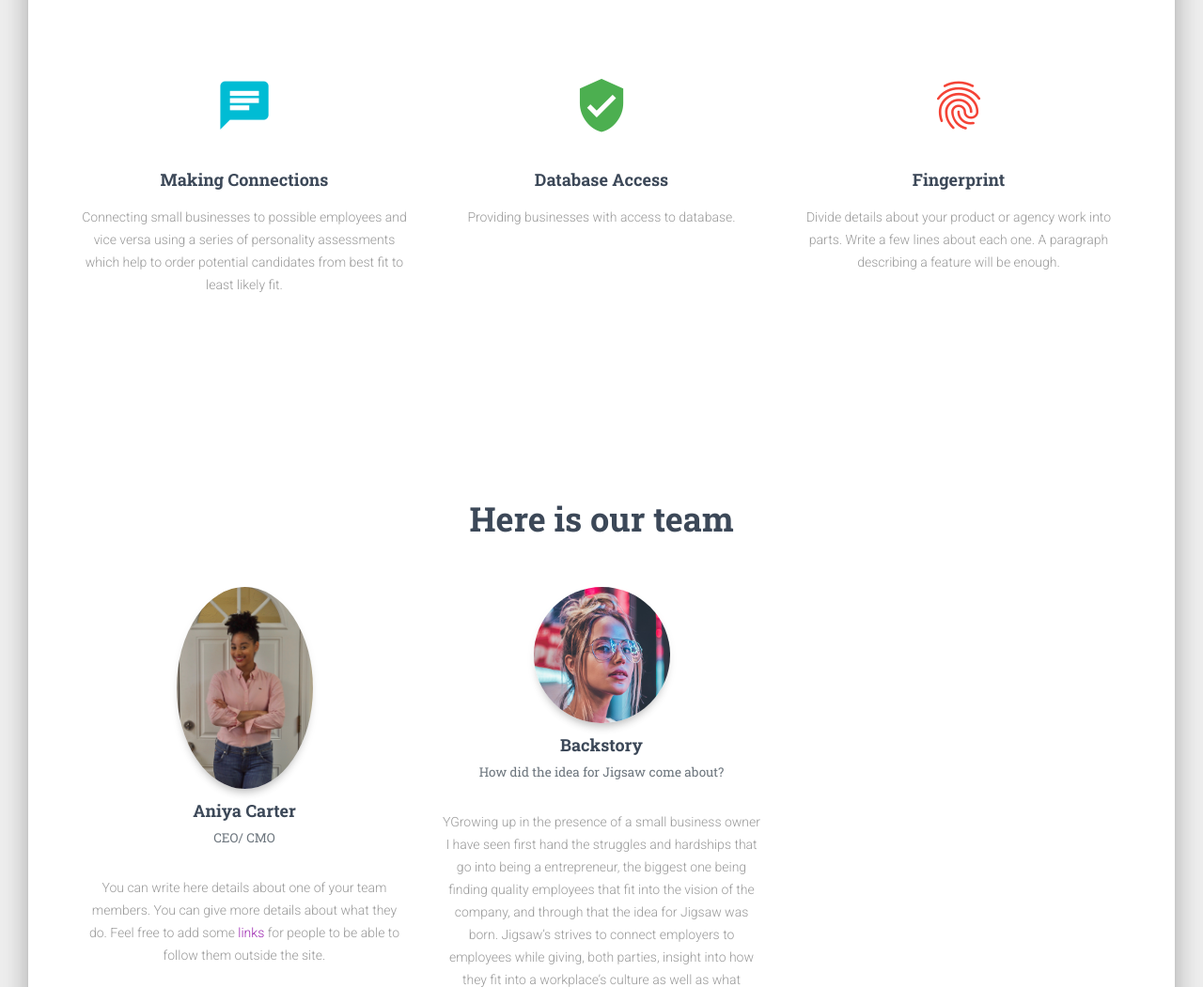
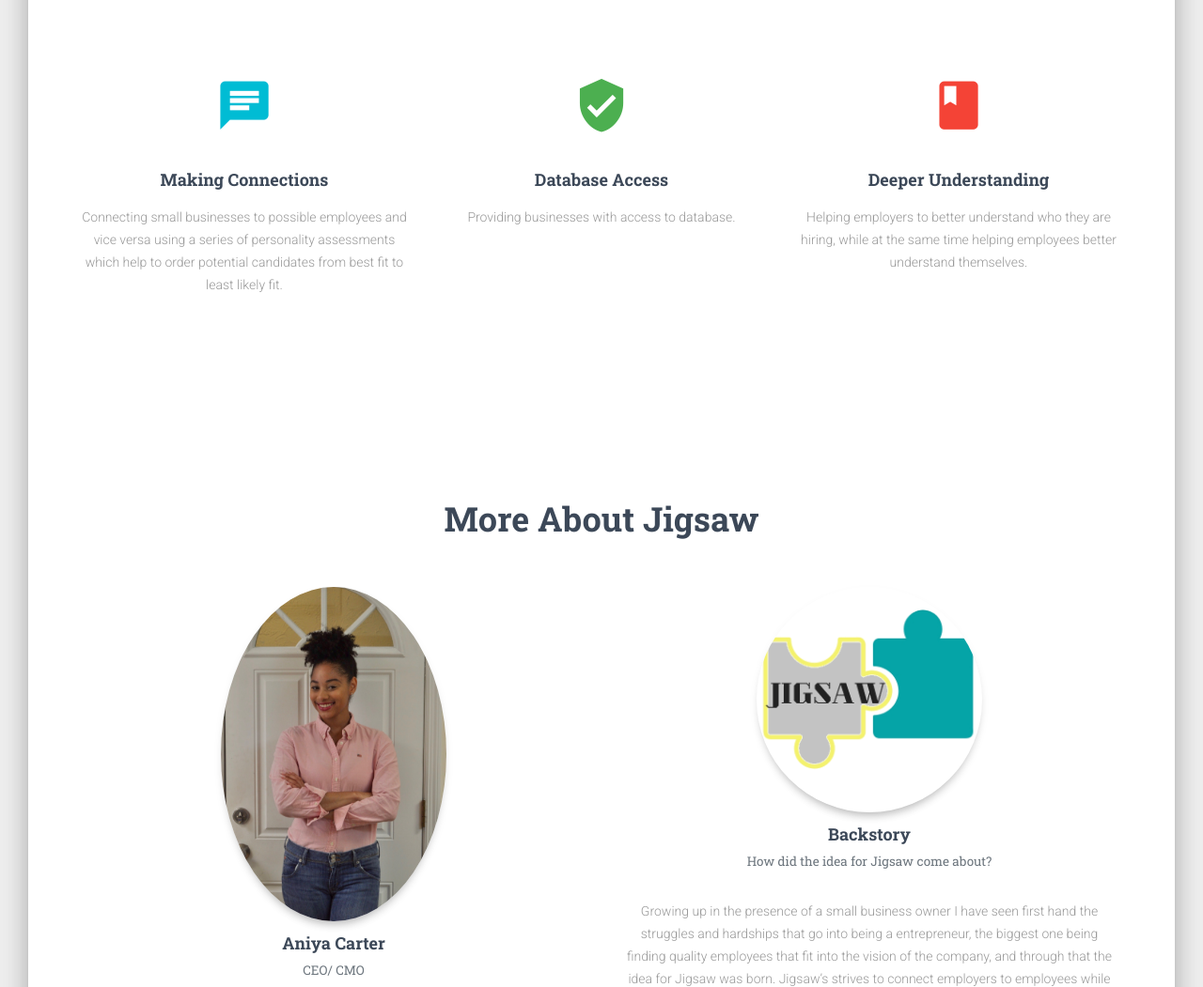
Before and after one commit to AniyaCarter/Jigsaw, a website: page examples/landing-page.html in a window 1280 px wide. Shown: the part 1018-2069 px from the top of the page at 94% size. Drawn offline with Linux system fonts and the light colour scheme; some packages are replaced by stand-ins of ours.

Commit message:
added backstory image and few other updates

```diff
--- a/examples/landing-page.html
+++ b/examples/landing-page.html
@@ -24,7 +24,7 @@
     <div class="container">
       <div class="navbar-translate">
         <a class="navbar-brand" href="https://demos.creative-tim.com/material-kit/index.html">
-          Material Kit </a>
+          Press Kit </a>
         <button class="navbar-toggler" type="button" data-toggle="collapse" aria-expanded="false" aria-label="Toggle navigation">
           <span class="sr-only">Toggle navigation</span>
           <span class="navbar-toggler-icon"></span>
@@ -71,7 +71,7 @@
       </div>
     </div>
   </nav>
-  <div class="page-header header-filter" data-parallax="true" style="background-image: url('JIGSAW2.png')">
+  <div class="page-header header-filter" data-parallax="true" style="background-image: " >
     <div class="container">
       <div class="row">
         <div class="col-md-6">
@@ -117,17 +117,17 @@
             <div class="col-md-4">
               <div class="info">
                 <div class="icon icon-danger">
-                  <i class="material-icons">fingerprint</i>
+                  <i class="material-icons">book</i>
                 </div>
-                <h4 class="info-title">Fingerprint</h4>
-                <p>Divide details about your product or agency work into parts. Write a few lines about each one. A paragraph describing a feature will be enough.</p>
+                <h4 class="info-title">Deeper Understanding</h4>
+                <p>Helping employers to better understand who they are hiring, while at the same time helping employees better understand themselves.</p>
               </div>
             </div>
           </div>
         </div>
       </div>
       <div class="section text-center">
-        <h2 class="title">Here is our team</h2>
+        <h2 class="title">More About Jigsaw</h2>
         <div class="team">
           <div class="row">
             <!-- <div class="col-md-4">
@@ -152,7 +152,7 @@
                 </div>
               </div>
             </div> -->
-            <div class="col-md-4">
+            <div class="col-md-6">
               <div class="team-player">
                 <div class="card card-plain">
                   <div class="col-md-6 ml-auto mr-auto">
@@ -174,18 +174,18 @@
                 </div>
               </div>
             </div>
-            <div class="col-md-4">
+            <div class="col-md-6">
               <div class="team-player">
                 <div class="card card-plain">
                   <div class="col-md-6 ml-auto mr-auto">
-                    <img src="../assets/img/faces/kendall.jpg" alt="Thumbnail Image" class="img-raised rounded-circle img-fluid">
+                    <img src="JIGSAW2.png" alt="Thumbnail Image" class="img-raised rounded-circle img-fluid">
                   </div>
                   <h4 class="card-title">Backstory
                     <br>
                     <small class="card-description text-muted"> How did the idea for Jigsaw come about?</small>
                   </h4>
                   <div class="card-body">
-                    <p class="card-description">YGrowing up in the presence of a small business owner I have seen first hand the struggles and hardships that go into being a entrepreneur, the biggest one being  finding quality employees that fit into the vision of the company, and through that the idea for Jigsaw was born.
+                    <p class="card-description">Growing up in the presence of a small business owner I have seen first hand the struggles and hardships that go into being a entrepreneur, the biggest one being  finding quality employees that fit into the vision of the company, and through that the idea for Jigsaw was born.
 Jigsaw’s strives to connect employers to employees while giving, both parties, insight into how they fit into a workplace’s culture as well as what position is best suited for each individual based upon their personality type and communication style.
 
                       <a href="#">links</a> for people to be able to follow them outside the site.</p>
```
